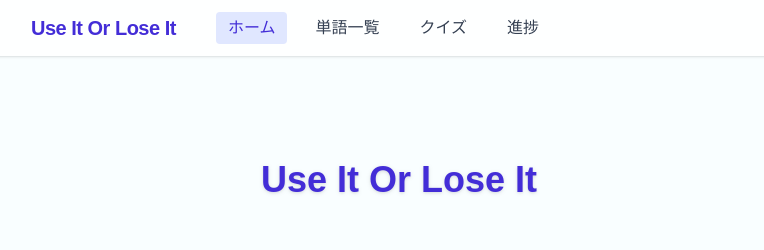
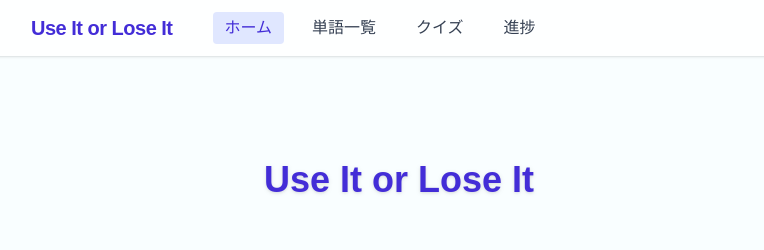
Before and after one commit to miyo-naka/Use_It_or_Lose_It, a Next.js app in the folder frontend/: page / in a window 1280 px wide. Shown: the top 250 px of the page, without its empty margins (241-1005 px from the left). Built offline with nearby package versions, Linux system fonts and the light colour scheme.

Commit message:
fixed title

```diff
--- a/frontend/src/app/layout.tsx
+++ b/frontend/src/app/layout.tsx
@@ -23,7 +23,7 @@ export default function RootLayout({
         <header className="w-full shadow bg-white/80 sticky top-0 z-10">
           <nav className="max-w-3xl mx-auto flex gap-4 px-4 py-3 items-center">
             <span className="font-bold text-xl tracking-tight mr-6 text-indigo-700">
-              Use It Or Lose It
+              Use It or Lose It
             </span>
             {navItems.map((item) => (
               <Link
--- a/frontend/src/app/page.tsx
+++ b/frontend/src/app/page.tsx
@@ -6,7 +6,7 @@ export default function Home() {
   return (
     <section className="w-full flex flex-col items-center justify-center gap-10 mt-16">
       <h1 className="text-4xl font-extrabold text-indigo-700 mb-8 drop-shadow">
-        Use It Or Lose It
+        Use It or Lose It
       </h1>
       <div className="grid grid-cols-1 sm:grid-cols-3 gap-8 w-full max-w-2xl">
         <Link
```
